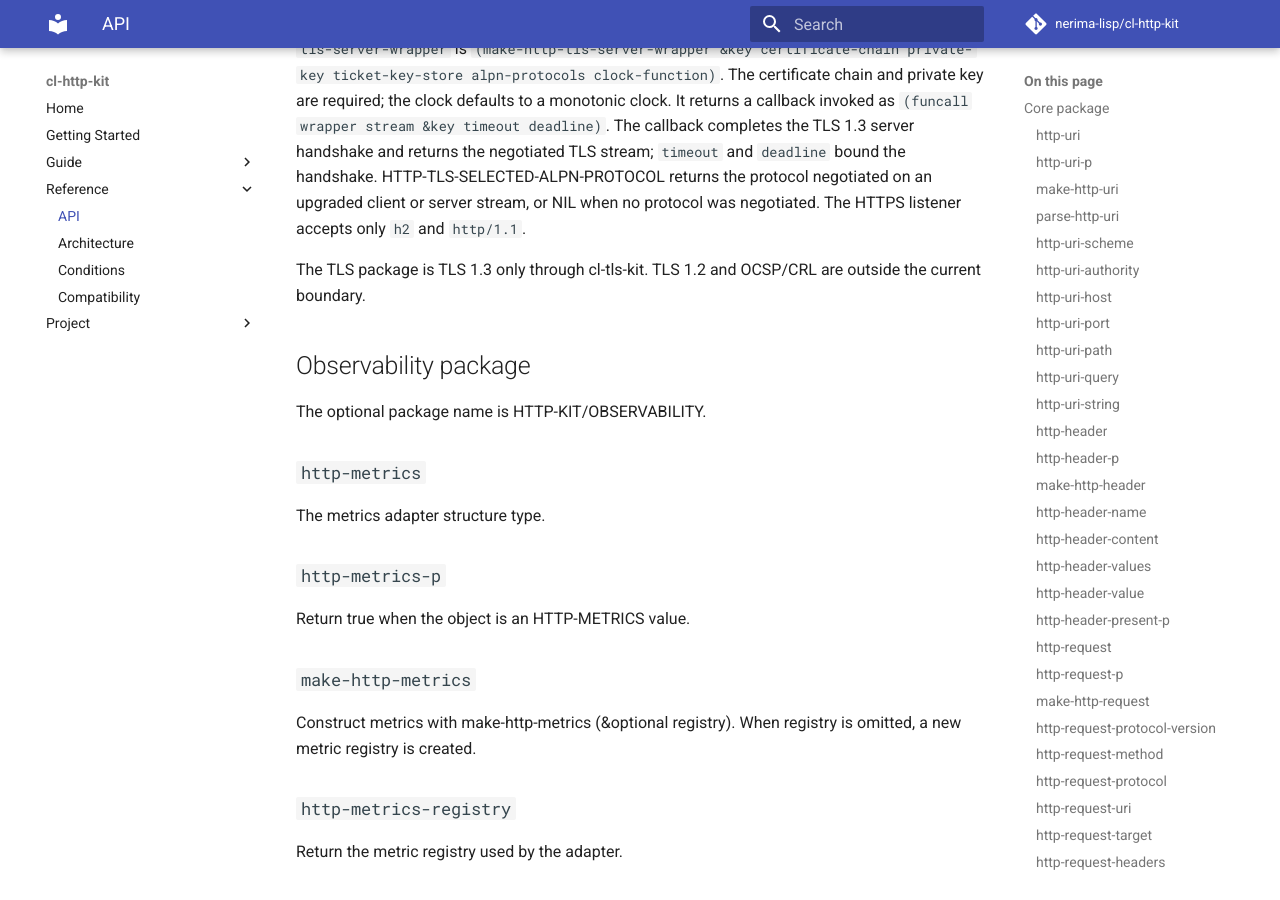
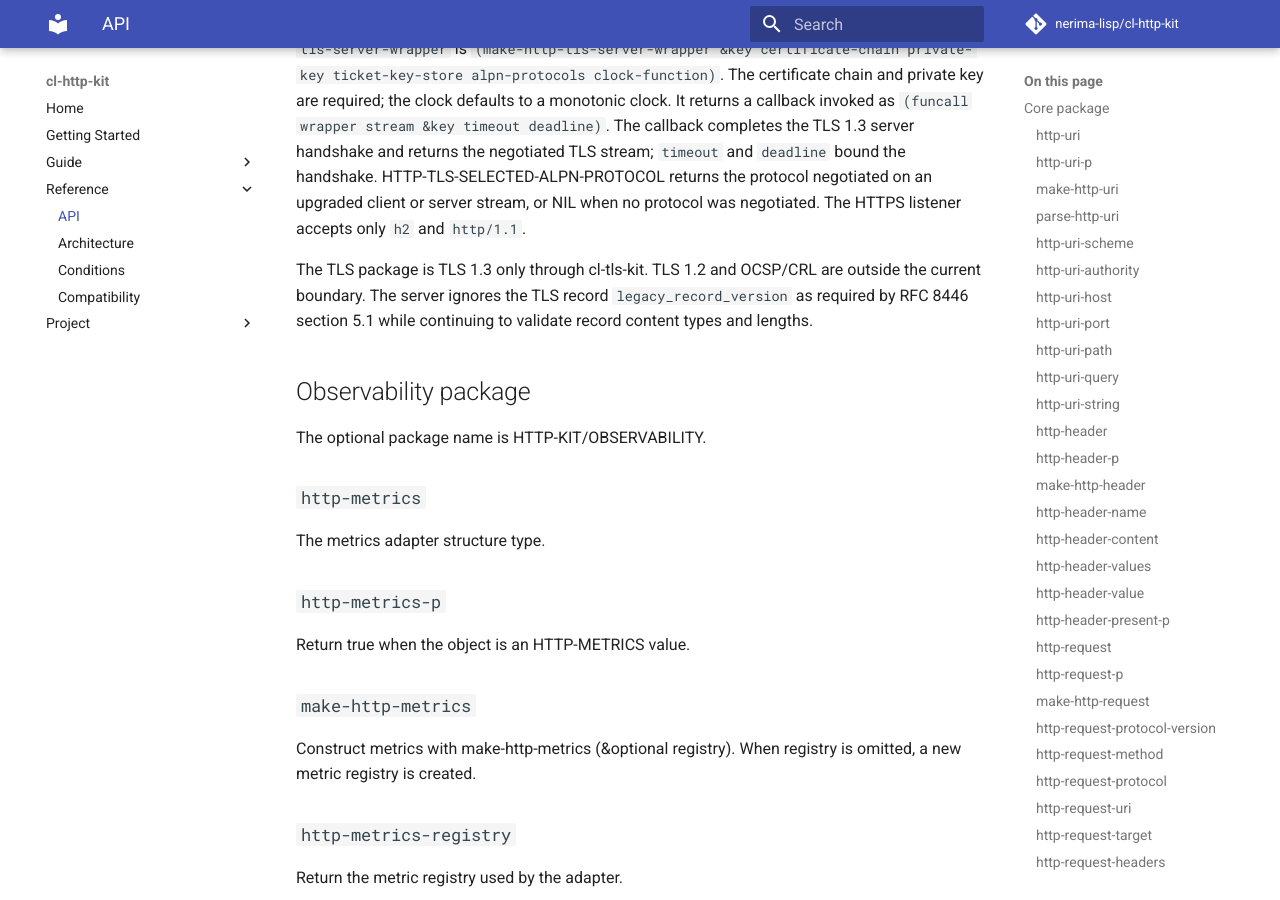
Before and after one commit to nerima-lisp/cl-http-kit, an MkDocs documentation site: the page built from docs/src/reference/api.md, in a window 1280 px wide and 900 px high, scrolled down 23482 px. Built offline with MkDocs 1.6.1 and Material for MkDocs 9.7.7, drawn with Linux system fonts in a browser that asks for light colours; comment, search, counter and statistics services are not loaded.

Commit message:
fix(tls): ignore legacy record versions

```diff
--- a/docs/src/reference/api.md
+++ b/docs/src/reference/api.md
@@ -1049,6 +1049,9 @@ listener accepts only `h2` and `http/1.1`.
 
 The TLS package is TLS 1.3 only through cl-tls-kit. TLS 1.2 and OCSP/CRL are
 outside the current boundary.
+The server ignores the TLS record `legacy_record_version` as required by
+RFC 8446 section 5.1 while continuing to validate record content types and
+lengths.
 
 ## Observability package
 
```
Also changed, not shown: docs/src/project/changelog.md (+2 -0 lines), 2 other files.
